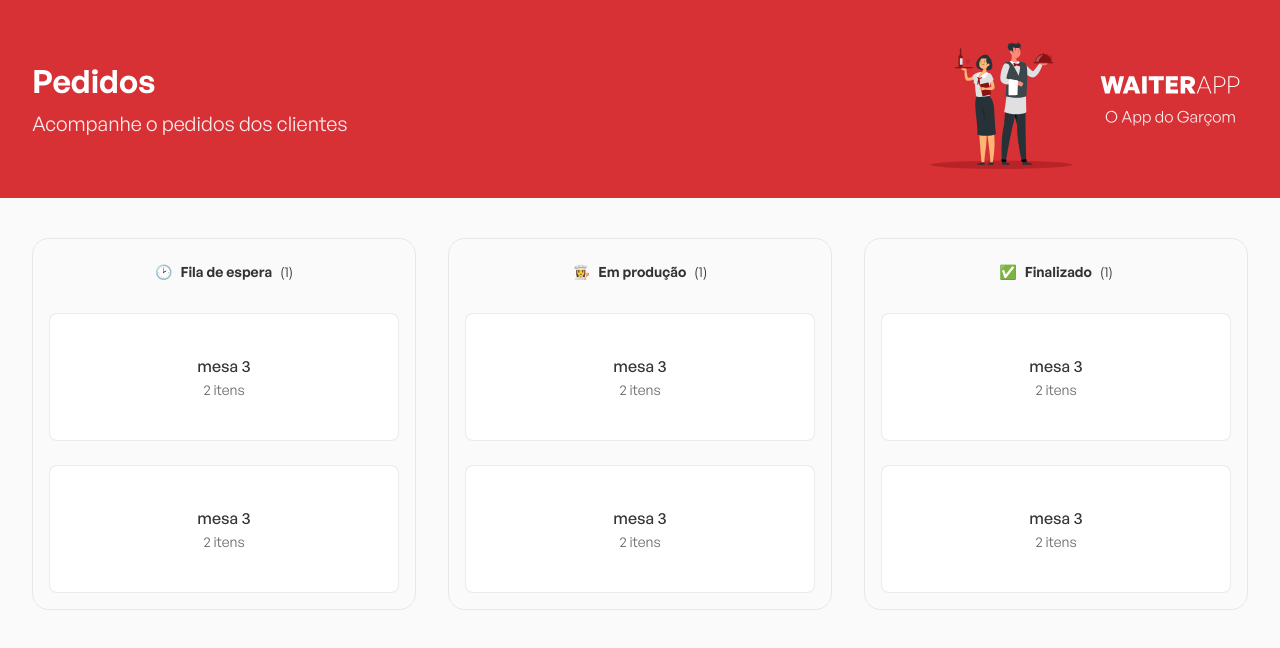
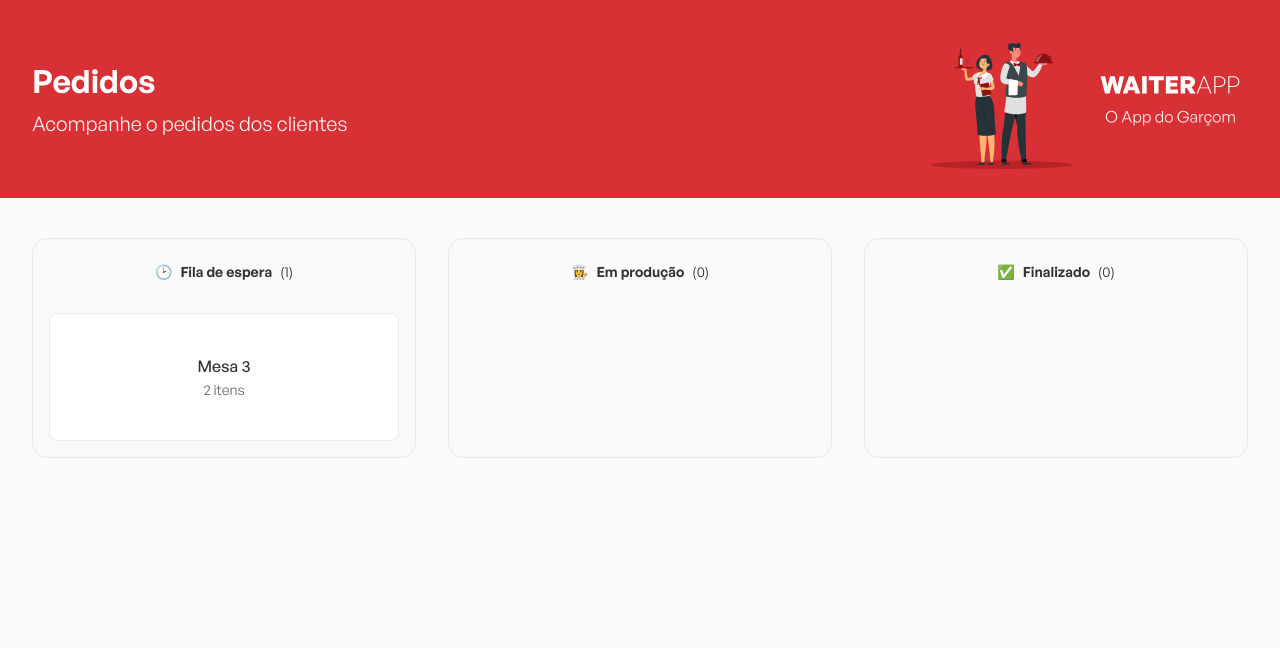
Before and after one commit to migueldelgg/waiter-app-fe, a React (Vite) app: page / in a window 1280 px wide. Shown: the top 648 px of the page. Built offline with nearby package versions, Linux system fonts and the light colour scheme.

Commit message:
feat: tipando propriedades recebidas e testando com order mock

```diff
--- a/src/components/Orders/index.tsx
+++ b/src/components/Orders/index.tsx
@@ -1,12 +1,41 @@
+import { Order } from "../../types/order.ts";
 import { OrdersBoard } from "../OrdersBoard/index.tsx"
 import { Container } from "./styles"
+
+const orders: Order[] = [
+  {
+    _id: '6372e48cbcd195b0d3d0f7f3',
+    table: '3',
+    status: 'WAITING',
+    products: [
+      {
+        product: {
+          name: 'Pizza quatro queijos',
+          imagePath: '1668472896991-quatro-queijos.png',
+          price: 40,
+        },
+        quantity: 3,
+        _id: '6372e48cbcd195b0d3d0f7f4'
+      },
+      {
+        product: {
+          name: 'Coca cola',
+          imagePath: '1668473462705-coca-cola.png',
+          price: 7,
+        },
+        quantity: 2,
+        _id: '6372e48cbcd195b0d3d0f7f5'
+      }
+    ],
+  }
+];
 
 export function Orders() {
   return (
     <Container>
-      <OrdersBoard icon="🕑" title="Fila de espera" quantity="(1)" />
-      <OrdersBoard icon="👩‍🍳" title="Em produção" quantity="(1)" />
-      <OrdersBoard icon="✅" title="Finalizado" quantity="(1)" />
+      <OrdersBoard icon="🕑" title="Fila de espera" orders={orders} />
+      <OrdersBoard icon="👩‍🍳" title="Em produção" orders={[]} />
+      <OrdersBoard icon="✅" title="Finalizado" orders={[]} />
     </Container>
   )
 }
--- a/src/components/OrdersBoard/index.tsx
+++ b/src/components/OrdersBoard/index.tsx
@@ -1,29 +1,31 @@
+import { Order } from "../../types/order";
 import { Board, OrdersContainer } from "./styles";
 
 interface OrdersBoardProps {
   icon: string;
   title: string;
-  quantity: string;
+  orders: Order[]
 };
 
-export function OrdersBoard({ icon, title, quantity }: OrdersBoardProps) {
+export function OrdersBoard({ icon, title, orders }: OrdersBoardProps) {
   return (
     <Board>
       <header>
         <span>{icon}</span>
         <strong>{title}</strong>
-        <span>{quantity}</span>
+        <span>({orders.length})</span>
       </header>
-      <OrdersContainer>
-        <button type="button">
-          <strong>mesa 3</strong>
-          <span>2 itens</span>
-        </button>
-        <button type="button">
-          <strong>mesa 3</strong>
-          <span>2 itens</span>
-        </button>
-      </OrdersContainer>
+
+      {orders.length > 0 && (
+        <OrdersContainer>
+          {orders.map((order) => (
+            <button type="button" key={order._id}>
+              <strong>Mesa {order.table}</strong>
+              <span>{order.products.length} itens</span>
+            </button>
+          ))}
+        </OrdersContainer>
+      )}
     </Board>
   )
 }
--- /dev/null
+++ b/src/types/order.ts
@@ -0,0 +1,16 @@
+export interface Order {
+  _id: string;
+  table: string;
+  status: string;
+  products: Product[];
+}
+
+export interface Product {
+  _id: string;
+  quantity: number;
+  product: {
+    name: string;
+    imagePath: string;
+    price: number;
+  };
+}
```
